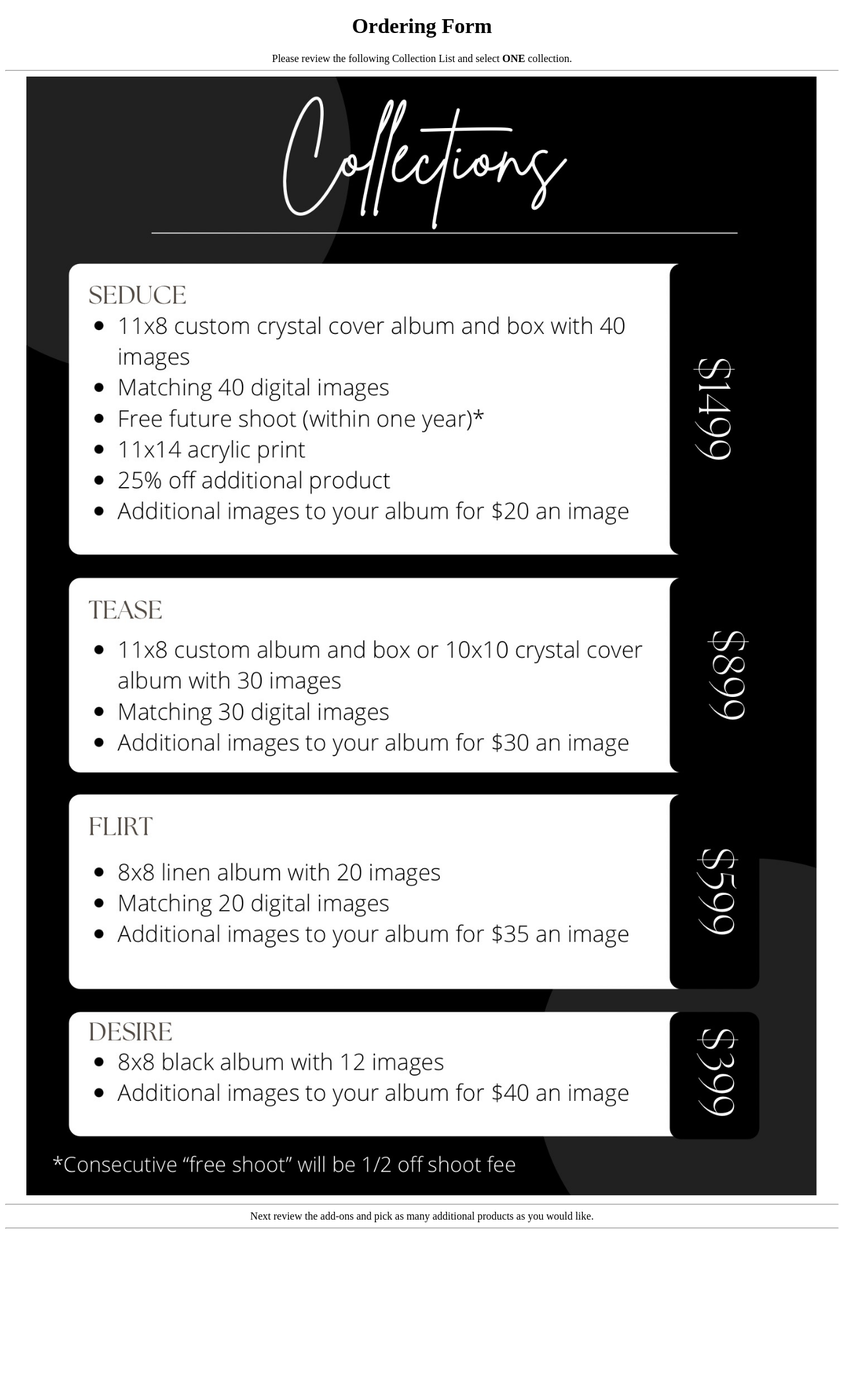
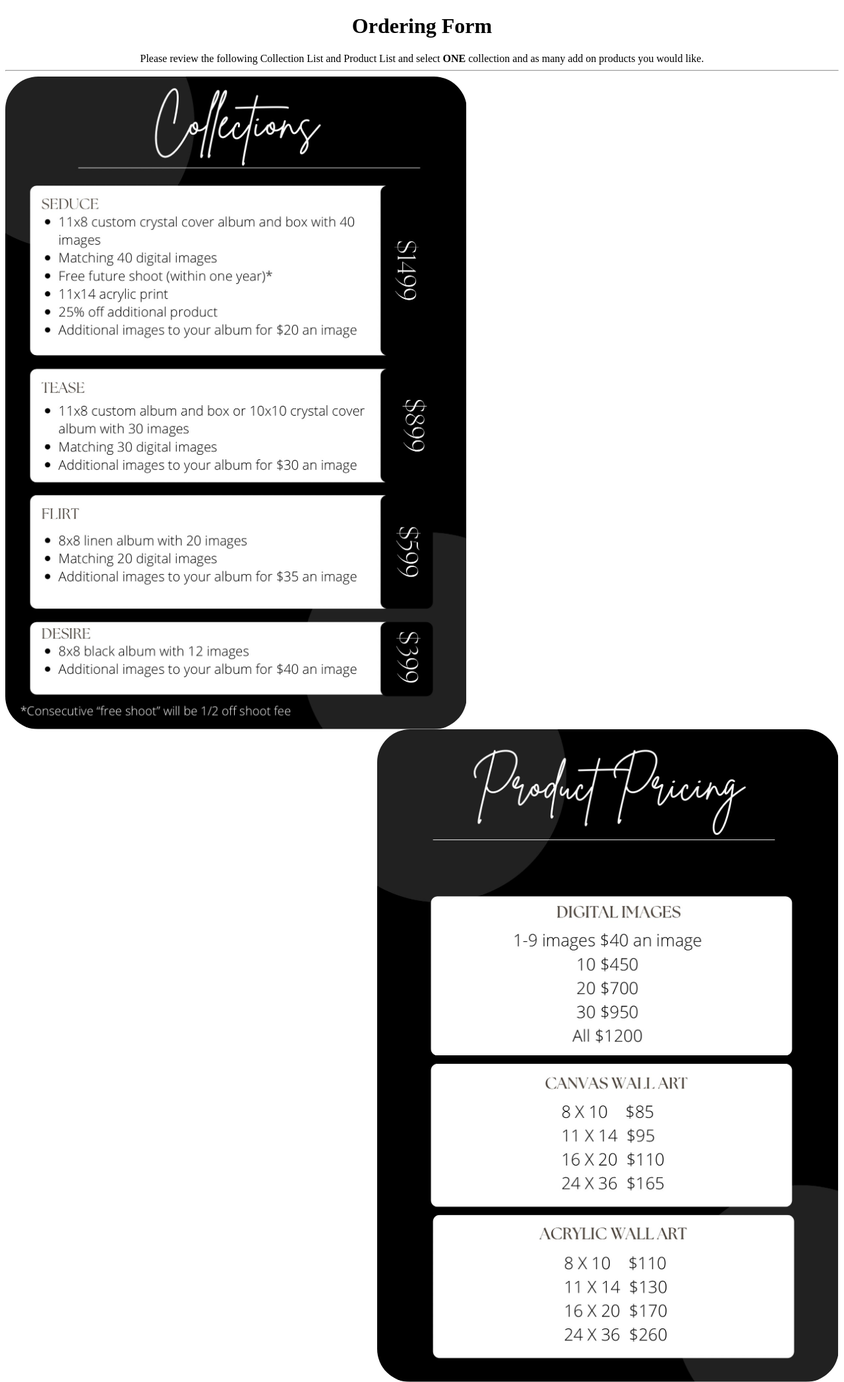
Before and after one commit to Pllums/Boudoir-X-Alyssa-Ordering, a plain HTML site: page index.html in a window 1280 px wide. Shown: the whole page at 66% size. Before the commit the page ends 1870 px from the top, so only its background shows below. Drawn offline with Linux system fonts and the light colour scheme.

Commit message:
Created and images folder to house all images assosciated with the project. Updated index.html to relfect those said images with very plain CSS used.

```diff
--- a/index.html
+++ b/index.html
@@ -6,28 +6,42 @@
     <meta name="viewport" content="width=device-width, initial-scale=1.0" />
     <title>Ordering Page</title>
   </head>
+  <style>
+    img.Collections {
+      float: left;
+      border-radius: 50px;
+    }
+    img.Products {
+      float: right;
+      border-radius: 50px;
+    }
+  </style>
   <body>
     <h1><center>Ordering Form</center></h1>
     <p1
       ><center>
-        Please review the following Collection List and select
+        Please review the following Collection List and Product List and select
         <strong>ONE</strong>
-        collection.
+        collection and as many add on products you would like.
       </center>
     </p1>
     <hr />
 
     <a>
-      <center>
-        <img src="Collection_list.jpeg" alt="Boudoir X Alyssa Ordering Form"
-        width="1200" height="auto"
-      </center>
+      <img
+        class="Collections"
+        src="Images/Collections.jpeg"
+        alt="an image of Boudoir X Alyssa's collection pricing"
+        width="700"
+        height="auto"
+      />
+      <img
+        class="Products"
+        src="Images/Products.jpeg"
+        alt="an image of Boudoir X Alyssa's product pricing"
+        width="700"
+        height="auto"
+      />
     </a>
-    <hr />
-    <p1>
-      Next review the add-ons and pick as many additional products as you would
-      like.
-    </p1>
-    <hr />
   </body>
 </html>
```
Also changed, not shown: Images/Collections.jpeg (renamed from Collection_list.jpeg), Images/Products.jpeg (added).
